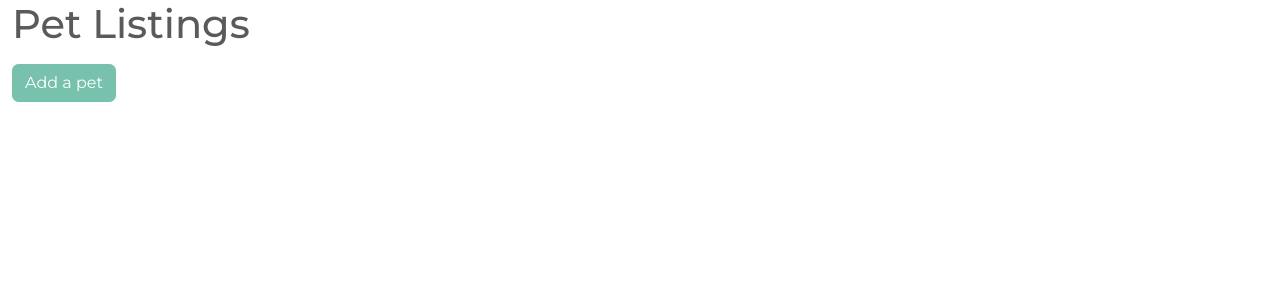
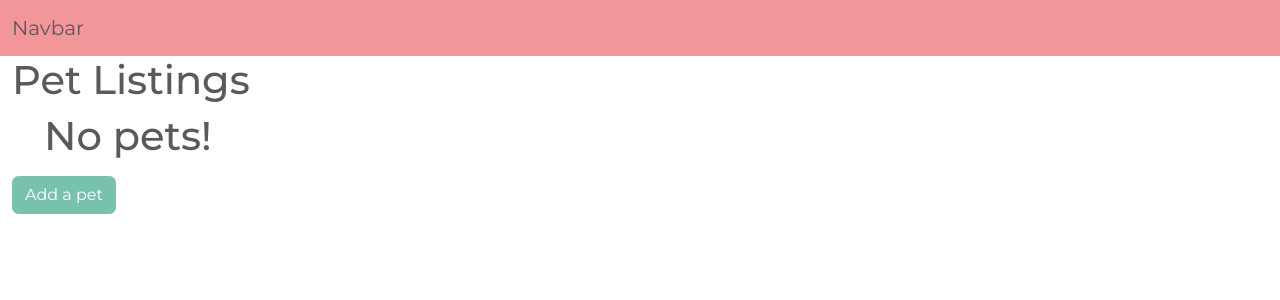
Before and after one commit to AnyaAven/flask-adopt, a Flask app: page / in a window 1280 px wide. Shown: the top 300 px of the page. Run offline with Flask 3, Linux system fonts and the light colour scheme.

Commit message:
Comments

```diff
--- a/templates/base.jinja
+++ b/templates/base.jinja
@@ -15,7 +15,7 @@
 </head>
 <body>
 
-{# {% include 'nav.jinja' %} #}
+{% include 'nav.jinja' %}
 
 {% for msg in get_flashed_messages() %}
 
--- a/templates/pet/pet_listings.jinja
+++ b/templates/pet/pet_listings.jinja
@@ -8,7 +8,10 @@
       {% for pet in pets %}
         <img src="{{ pet.photo_url }}" alt="NO IMG" class="img-thumbnail" width="200" height="200">
         <li><a href="/{{ pet.id }}">{{ pet.name }} {% if pet.available %} <b>is available!</b> {% endif %}</a></li>
+        {% else %} {# This adds a h1 tag if there are no pets #}
+        <h1> No pets! </h1>
       {% endfor %}
+
     </ul>
 
 
```
Also changed, not shown: templates/pet/add_pet_form.jinja (added).
